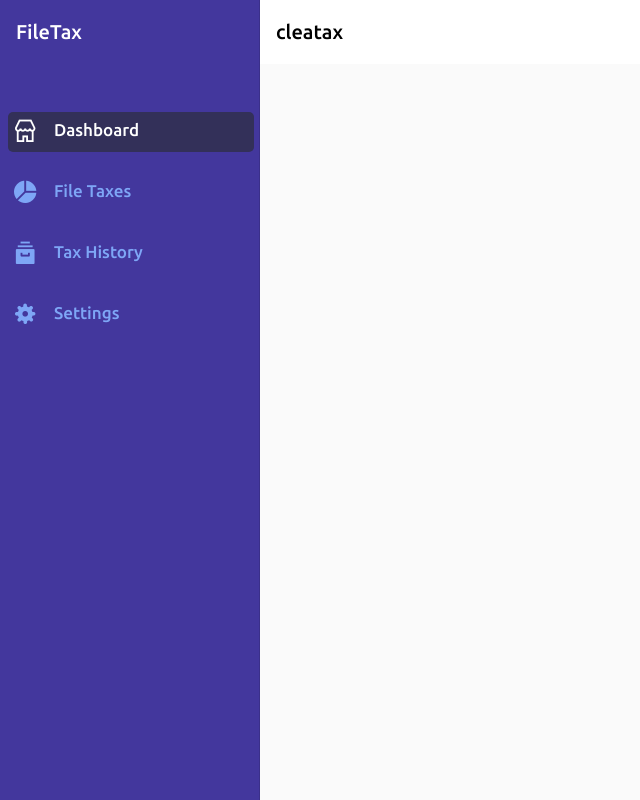
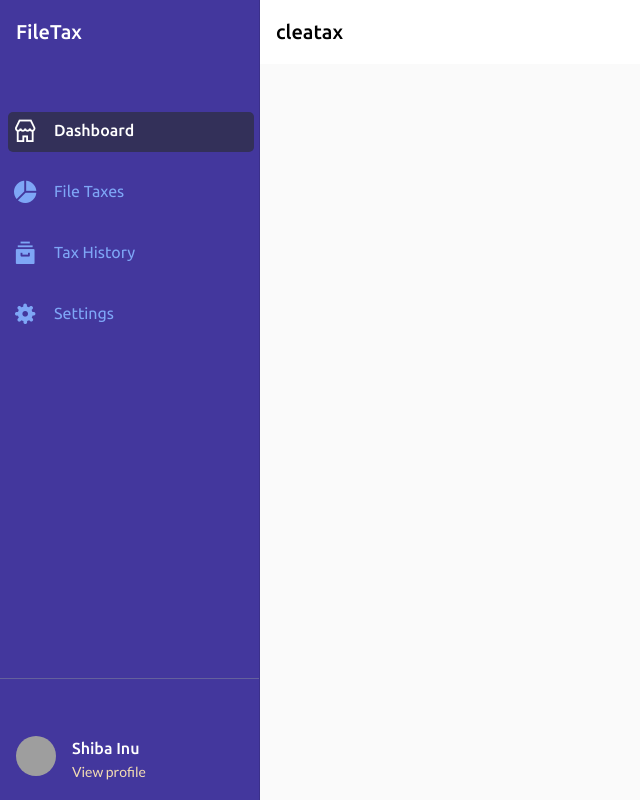
Before and after one commit to gilbertmpanga12/fileTax, an Angular app: page / in a window 1280 px wide. Shown: the whole page, without its empty margins (0-640 px from the left). Built offline with nearby package versions, Linux system fonts and the light colour scheme; grey boxes are pictures that could not be loaded.

Commit message:
Update: boilderplate sideNave set up

```diff
--- a/src/app/app.module.ts
+++ b/src/app/app.module.ts
@@ -11,6 +11,7 @@ import { MatSidenavModule } from '@angular/material/sidenav';
 import { MatIconModule } from '@angular/material/icon';
 import { MatListModule } from '@angular/material/list';
 import { DashboardComponent } from './dashboard/dashboard.component';
+import {MatCardModule} from '@angular/material/card';
 
 @NgModule({
   declarations: [
@@ -26,7 +27,8 @@ import { DashboardComponent } from './dashboard/dashboard.component';
     MatButtonModule,
     MatSidenavModule,
     MatIconModule,
-    MatListModule
+    MatListModule,
+    MatCardModule
   ],
   providers: [],
   bootstrap: [AppComponent]
--- a/src/app/dashboard/dashboard.component.html
+++ b/src/app/dashboard/dashboard.component.html
@@ -20,7 +20,7 @@
               </div>
               <div class="is-90">
                 <h3
-                [ngClass]="rla.isActive ? 'is-h3' + ' ' + 'is-selected' : 'is-h3' + ' ' + 'is-not-selected' "
+                [ngClass]="rla.isActive ? 'is-h3' + ' ' + 'is-selected' : 'is-h3-light' + ' ' + 'is-not-selected' "
                 >{{link.name}}</h3>
               </div>
             </div>
@@ -29,6 +29,16 @@
         </ng-container>
 
       </div>
+<br/>
+      <mat-divider class="divider-bottom"></mat-divider>
+     <mat-card class="card-bottom">
+      <mat-card-header>
+        <div mat-card-avatar class="example-header-image"></div>
+        <mat-card-title class="bottom-title">Shiba Inu</mat-card-title>
+        <mat-card-subtitle class="bottom-subtitle">View profile</mat-card-subtitle>
+      </mat-card-header>
+     </mat-card>
+
     </mat-sidenav>
     <mat-sidenav-content>
       <mat-toolbar color="primary">
--- a/src/app/dashboard/dashboard.component.scss
+++ b/src/app/dashboard/dashboard.component.scss
@@ -21,11 +21,49 @@
     top: 0;
     z-index: 1;
   }
-  .is-anchor{
+
+  .example-header-image {
+    background-image: url('https://material.angular.io/assets/img/examples/shiba1.jpg');
+    background-size: cover;
+  }
+
+  .bottom-title{
+    color: #ffffff !important;
+    font-size: 16px !important;
+  }
+
+  .bottom-subtitle{
+    color: wheat !important;
+    font-weight: 500 !important;
+    font-size: 14px !important;
+    margin-top: -12px !important;
+    cursor: pointer;
+    font-family: 'Lato', sans-serif !important;
+  }
+
+  .card-bottom{
+    // margin-bottom: 0 !important;
+    position: absolute;
+    bottom: 0;
+    border-radius: 0 !important;
+    background: transparent !important;
+    height: 48px !important;
+    box-shadow: none !important;
+  }
+  .divider-bottom{
+    background-color: rgba(227, 236, 225, 0.295) !important;
+    margin-top: 1% !important;
+  }
+  .is-anchor {
     display: block;
     cursor: pointer;
     text-decoration: none;
   }
+  a:hover {
+    background: rgba(40, 44, 44, 0.1);
+    border-radius: 5px;
+  }
+
   .size-20{
     // font-size: 22px;
     font-weight: bold;
@@ -44,6 +82,9 @@
     border-radius: 5px;
     background: rgba(40, 44, 44, 0.6);
   }
+
+
+
   .is-10{
     flex-basis: 8%;
     padding-left: 6px;
@@ -61,13 +102,20 @@
 
   }
   .is-h3{
-    font-weight: 500;
+    font-weight: 500 !important;
     text-transform: capitalize;
     padding-left: 12px;
-    font-size: 17px;
+    font-size: 16px;
     // color: papayawhip !important; //whitesmoke
     text-align: justify;
-
+  }
+  .is-h3-light{
+    font-weight: 400 !important;
+    text-transform: capitalize;
+    padding-left: 12px;
+    font-size: 16px;
+    // color: papayawhip !important; //whitesmoke
+    text-align: justify;
   }
 
   .links-wrapper{
--- a/src/index.html
+++ b/src/index.html
@@ -6,7 +6,7 @@
   <base href="/">
   <meta name="viewport" content="width=device-width, initial-scale=1">
   <link rel="icon" type="image/x-icon" href="favicon.ico">
-  <link href="https://fonts.googleapis.com/css2?family=Lato&family=Ubuntu:wght@500&display=swap" rel="stylesheet">
+  <link href="https://fonts.googleapis.com/css2?family=Lato&family=Ubuntu:wght@400;500&display=swap" rel="stylesheet">
   <link href="https://fonts.googleapis.com/icon?family=Material+Icons" rel="stylesheet">
 </head>
 <body class="mat-typography">
```
